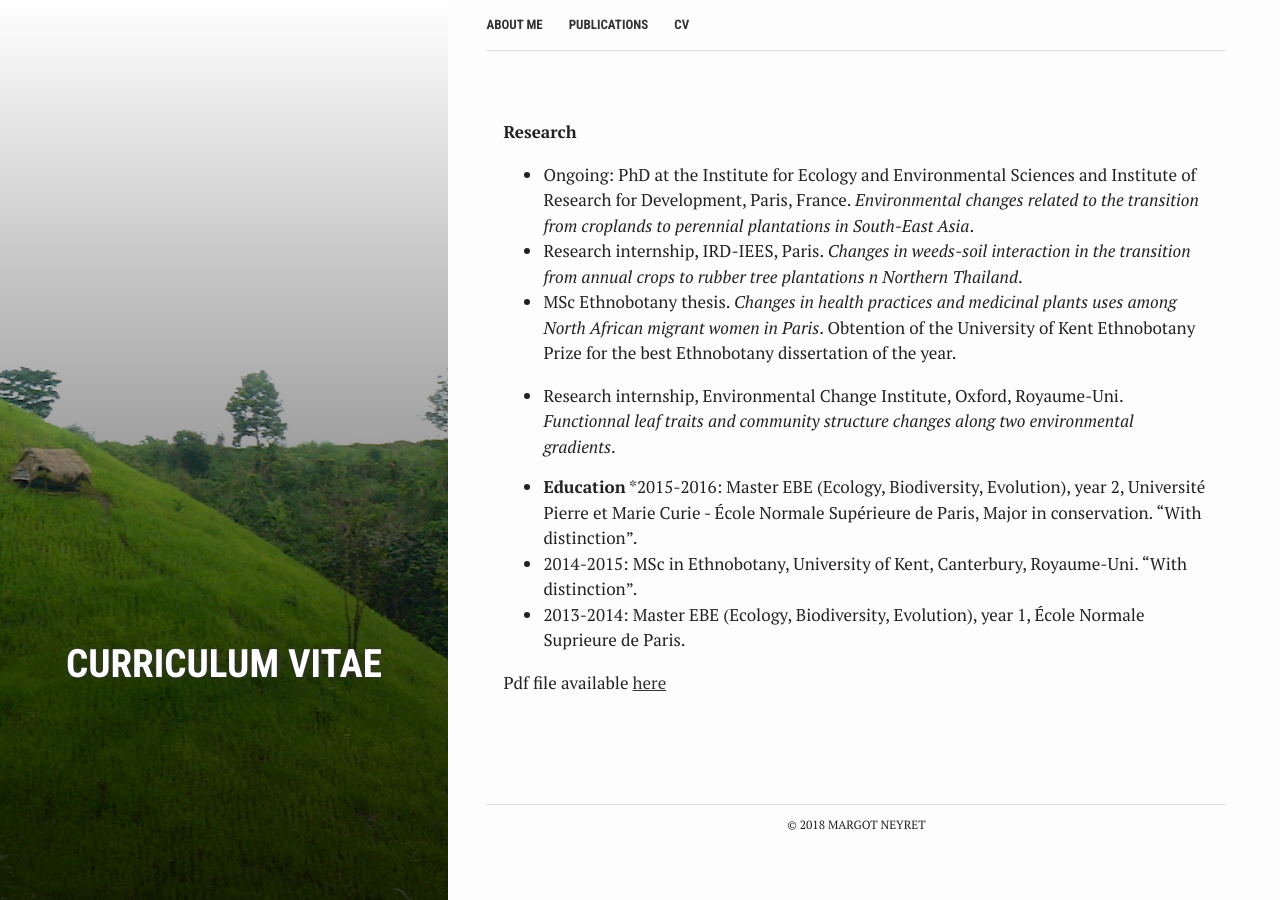
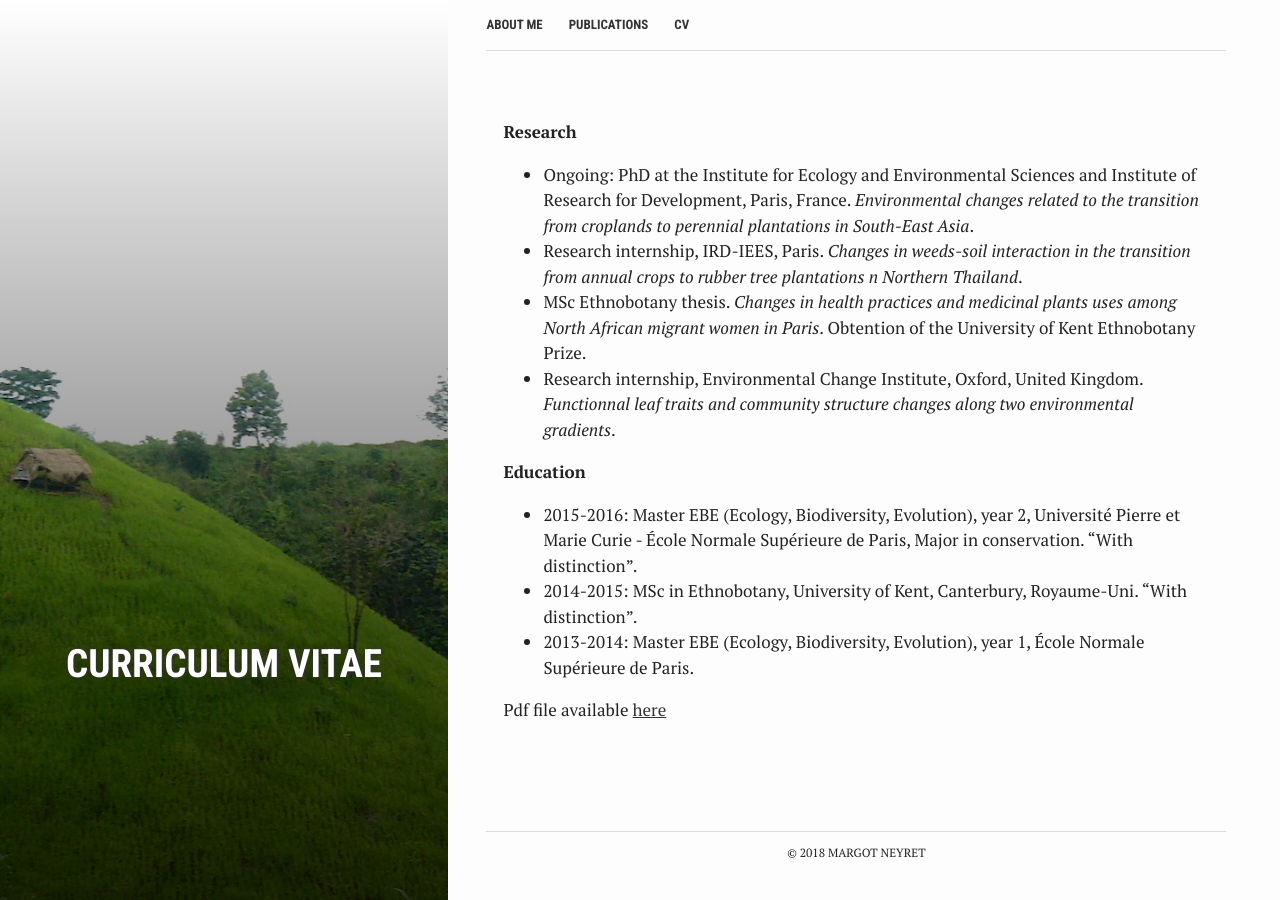
Before and after one commit to mneyret/website, a Jekyll site: the page built from cv.md, in a window 1280 px wide. Built offline with Jekyll 4.4.1, drawn with Linux system fonts in a browser that asks for light colours.

Commit message:
Corrections cv + cv pdf en anglais

```diff
--- a/cv.md
+++ b/cv.md
@@ -8,13 +8,13 @@ bg: riz.jpg
 **Research**
 * Ongoing: PhD at the Institute for Ecology and Environmental Sciences and Institute of Research for Development, Paris, France. *Environmental changes related to the transition from croplands to perennial plantations in South-East Asia*.
 * Research internship, IRD-IEES, Paris. *Changes in weeds-soil interaction in the transition from annual crops to rubber tree plantations n Northern Thailand*.
-* MSc Ethnobotany thesis. *Changes in health practices and medicinal plants uses among North African migrant women in Paris*. Obtention of the University of Kent Ethnobotany Prize for the best Ethnobotany dissertation of the year.
-* Research internship, Environmental Change Institute, Oxford, Royaume-Uni. *Functionnal leaf traits and community structure changes along two environmental gradients*.
+* MSc Ethnobotany thesis. *Changes in health practices and medicinal plants uses among North African migrant women in Paris*. Obtention of the University of Kent Ethnobotany Prize.
+* Research internship, Environmental Change Institute, Oxford, United Kingdom. *Functionnal leaf traits and community structure changes along two environmental gradients*.
 
 
-* **Education**
-*2015-2016: Master EBE (Ecology, Biodiversity, Evolution), year 2, Université Pierre et Marie Curie - École Normale Supérieure de Paris, Major in conservation. "With distinction".
+**Education**
+* 2015-2016: Master EBE (Ecology, Biodiversity, Evolution), year 2, Université Pierre et Marie Curie - École Normale Supérieure de Paris, Major in conservation. "With distinction".
 * 2014-2015: MSc in Ethnobotany, University of Kent, Canterbury, Royaume-Uni. "With distinction".
-* 2013-2014: Master EBE (Ecology, Biodiversity, Evolution), year 1, École Normale Suprieure de Paris.
+* 2013-2014: Master EBE (Ecology, Biodiversity, Evolution), year 1, École Normale Supérieure de Paris.
 
 Pdf file available [here](/assets/images/cv_Neyret.pdf)
```
Also changed, not shown: 4 other files.
